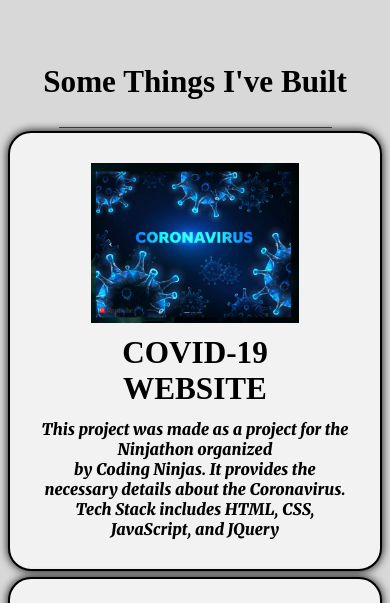
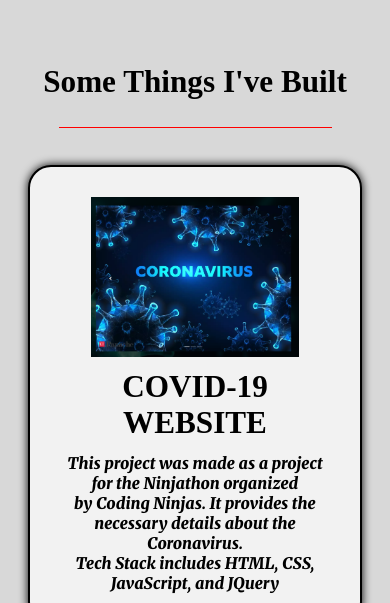
Before and after one commit to ayushsrivastav0811/Ayush-Srivastav-portfolio, a plain HTML site: page index.html in a window 390 px wide. Shown: the part 1410-2013 px from the top of the page. Drawn offline with Linux system fonts and the light colour scheme; a web font is replaced by a local one.

Commit message:
Update phone.css

```diff
--- a/phone.css
+++ b/phone.css
@@ -2,7 +2,7 @@
   display: flex;
   flex-direction: column;
   flex-wrap: wrap;
-  margin: 0px !important;
+  margin:    20px 10px; !important;
 }
 #work{
   display: flex;
```
